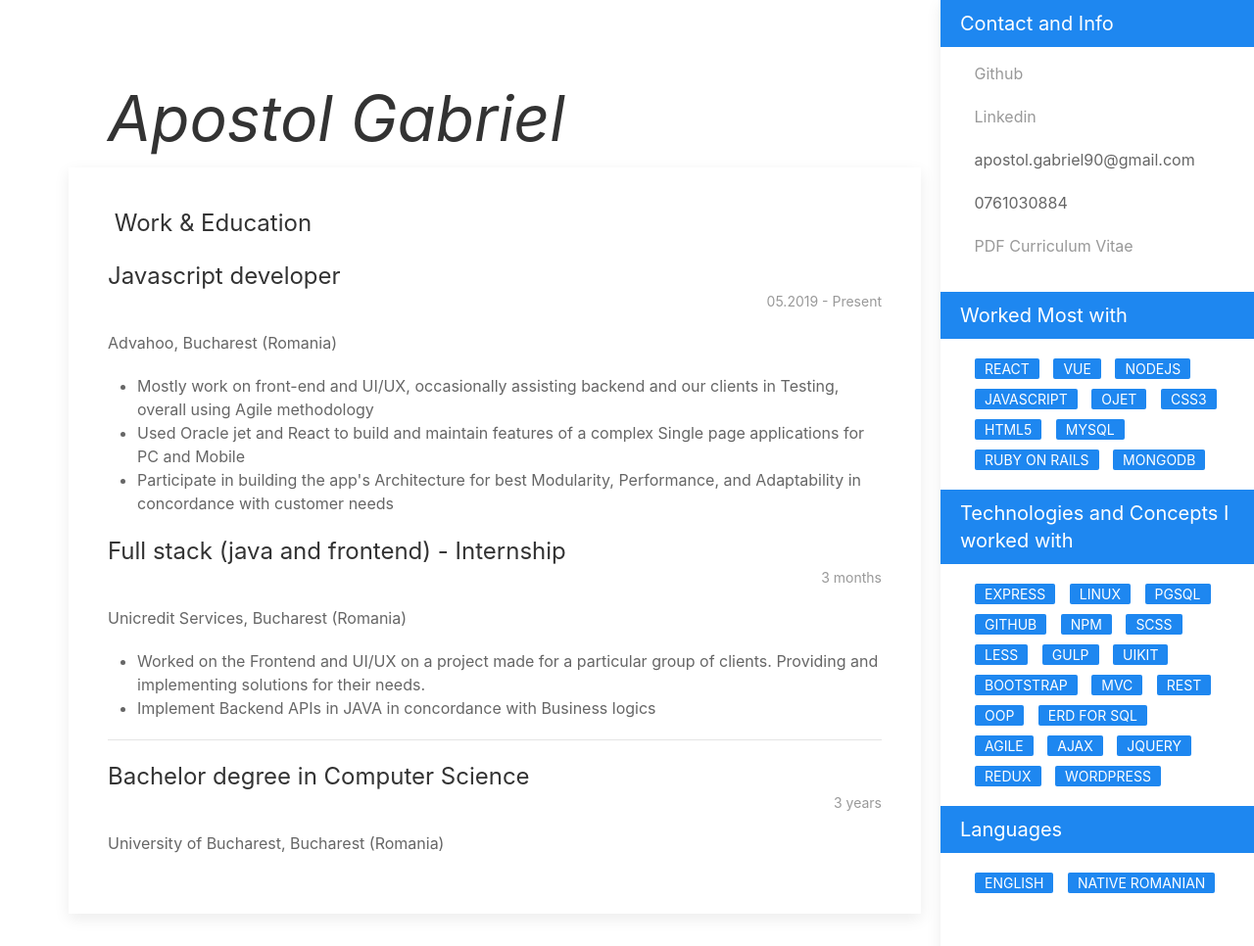
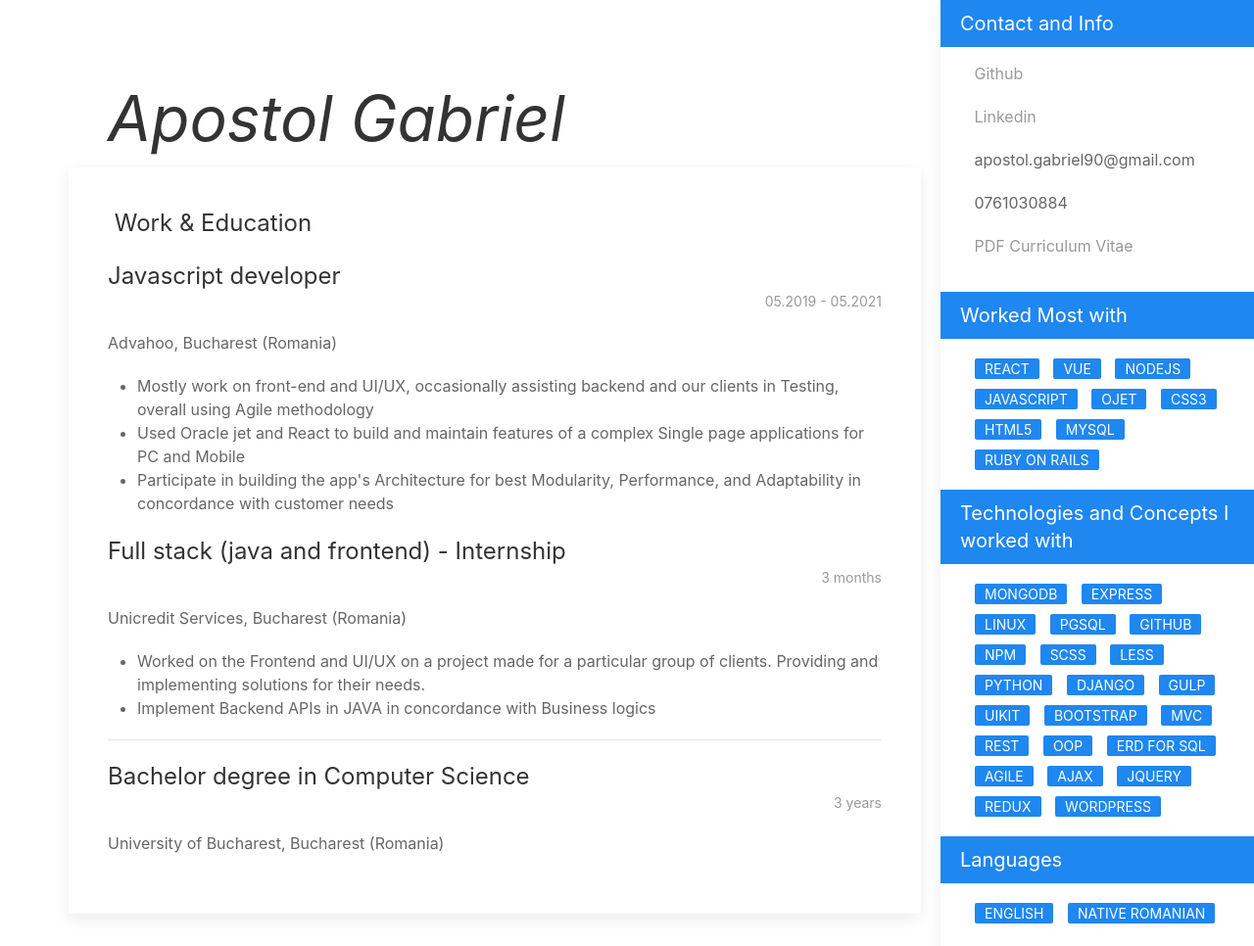
Before and after one commit to gabiap96/gabiap96, a plain HTML site: page index.html in a window 1280 px wide. Shown: the top 966 px of the page at 98% size. Drawn offline with nearby package versions, Linux system fonts and the light colour scheme.

Commit message:
add new tech

```diff
--- a/index.html
+++ b/index.html
@@ -24,7 +24,7 @@
                 <div class="uk-card uk-card-default uk-card-body card">
                     <h3 class="uk-card-title"><span uk-icon="icon: laptop; ratio: 1.5"></span> Work & Education</h3>
                     <div class="project">
-                        <h3 class="uk-card-title">Javascript developer <p class="uk-article-meta">05.2019 - Present</p>
+                        <h3 class="uk-card-title">Javascript developer <p class="uk-article-meta">05.2019 - 05.2021</p>
                         </h3>
                         <p>Advahoo, Bucharest (Romania)<br>
                         <ul>
@@ -158,7 +158,6 @@
                     <span class="uk-label soft-skill">HTML5</span>
                     <span class="uk-label soft-skill">MYSQL</span>
                     <span class="uk-label soft-skill">Ruby on rails</span>
-                    <span class="uk-label soft-skill">MongoDB</span>
                 </div>
             </div>
 
@@ -167,6 +166,7 @@
                     <h4 class="skill-header">Technologies and Concepts I worked with</h4>
                 </div>
                 <div class="major-skills  container-right-2">
+                    <span class="uk-label soft-skill">MongoDB</span>
                     <span class="uk-label soft-skill">Express</span>
                     <span class="uk-label soft-skill">Linux</span>
                     <span class="uk-label soft-skill">PgSQL</span>
@@ -174,6 +174,8 @@
                     <span class="uk-label soft-skill">npm</span>
                     <span class="uk-label soft-skill">scss</span>
                     <span class="uk-label soft-skill">LESS</span>
+                    <span class="uk-label soft-skill">Python</span>
+                    <span class="uk-label soft-skill">Django</span>
                     <span class="uk-label soft-skill">gulp</span>
                     <span class="uk-label soft-skill">UiKit</span>
                     <span class="uk-label soft-skill">Bootstrap</span>
```
